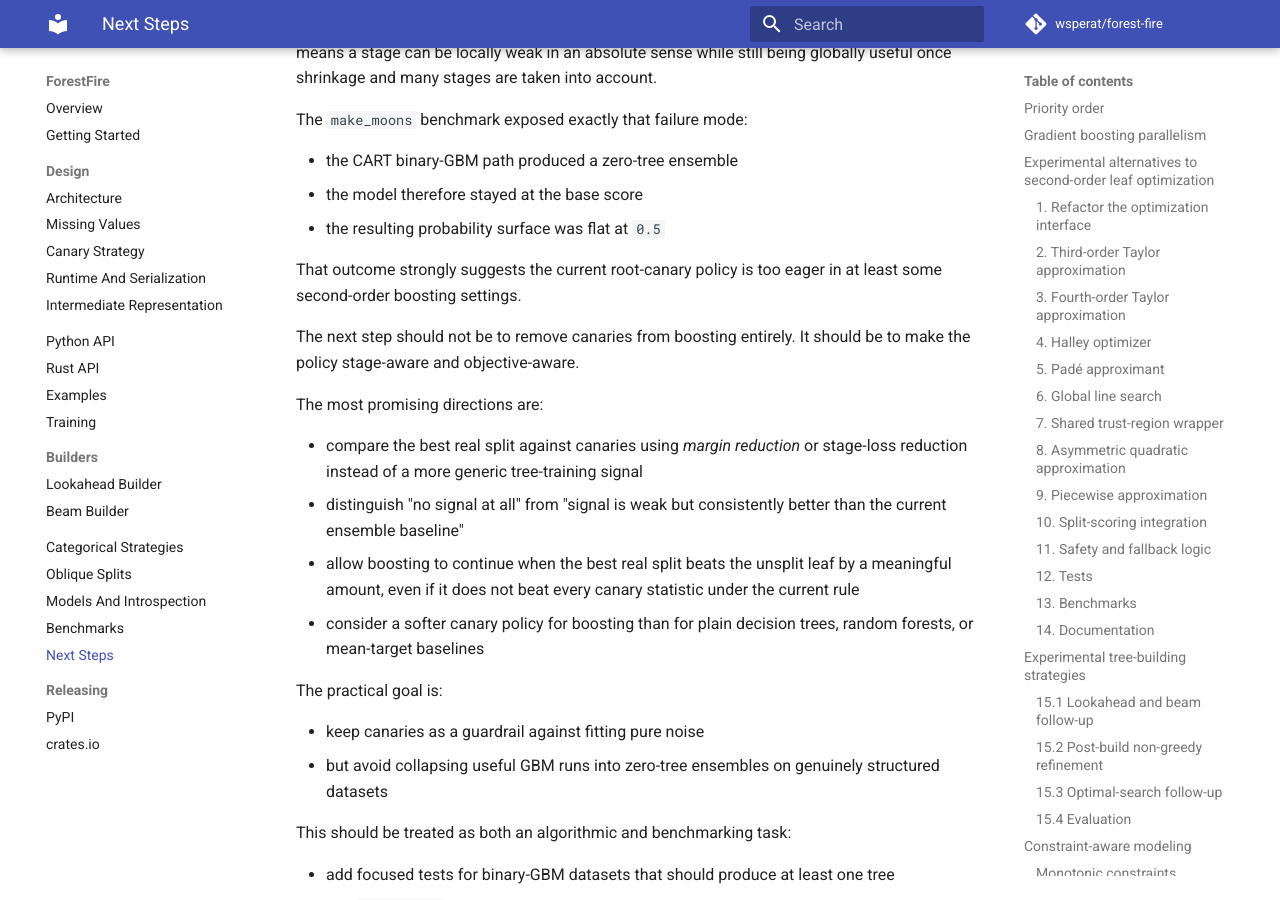
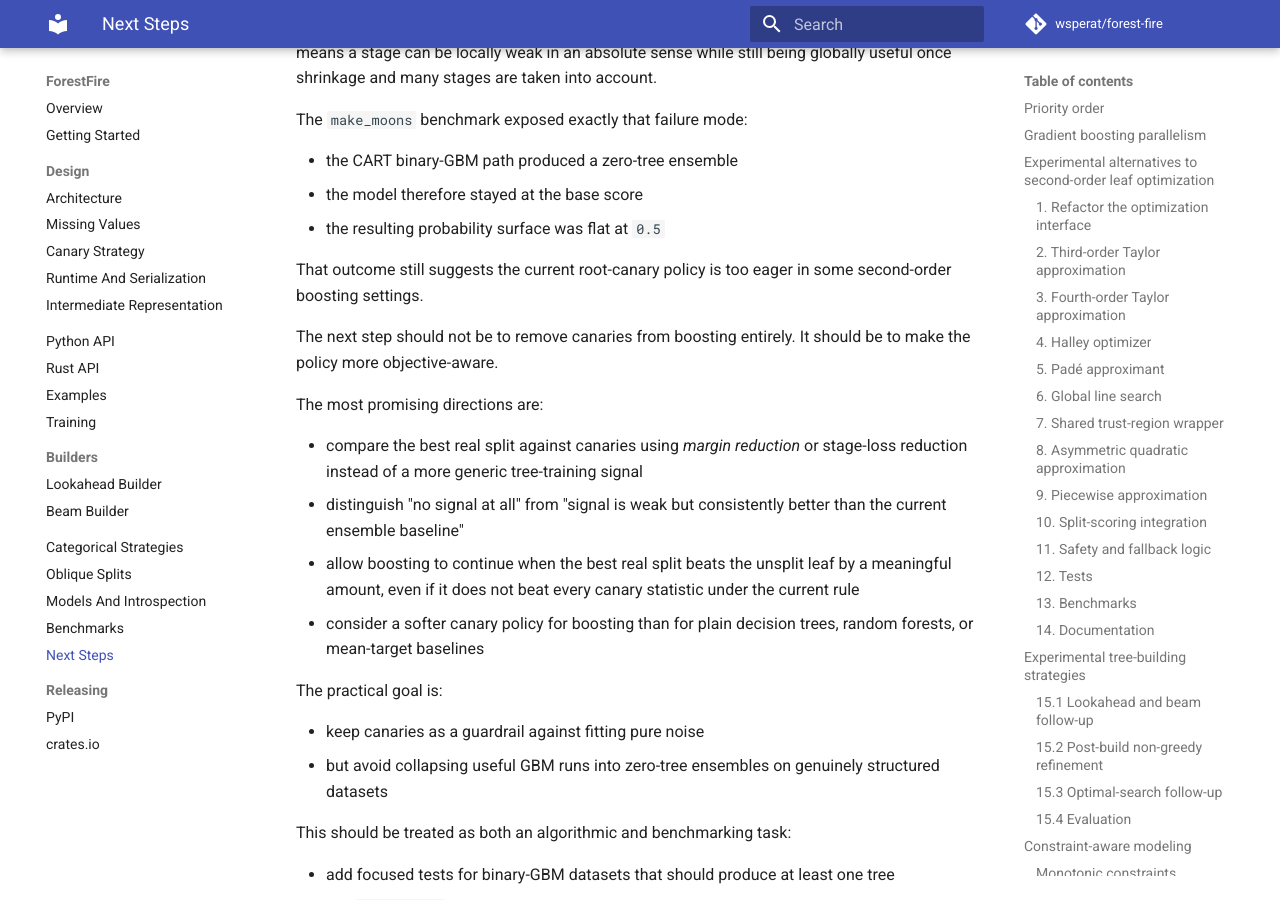
Before and after one commit to wsperat/forest-fire, an MkDocs documentation site: the page built from docs/next-steps.md, in a window 1280 px wide and 900 px high, scrolled down 15830 px. Built offline with MkDocs 1.6.1 and Material for MkDocs 9.7.7, drawn with Linux system fonts in a browser that asks for light colours; comment, search, counter and statistics services are not loaded.

Commit message:
update docs

```diff
--- a/docs/next-steps.md
+++ b/docs/next-steps.md
@@ -588,11 +588,11 @@ The `make_moons` benchmark exposed exactly that failure mode:
 - the model therefore stayed at the base score
 - the resulting probability surface was flat at `0.5`
 
-That outcome strongly suggests the current root-canary policy is too eager in
-at least some second-order boosting settings.
+That outcome still suggests the current root-canary policy is too eager in
+some second-order boosting settings.
 
 The next step should not be to remove canaries from boosting entirely. It
-should be to make the policy stage-aware and objective-aware.
+should be to make the policy more objective-aware.
 
 The most promising directions are:
 
```
Also changed, not shown: docs/rust-api.md (+4 -0 lines).
